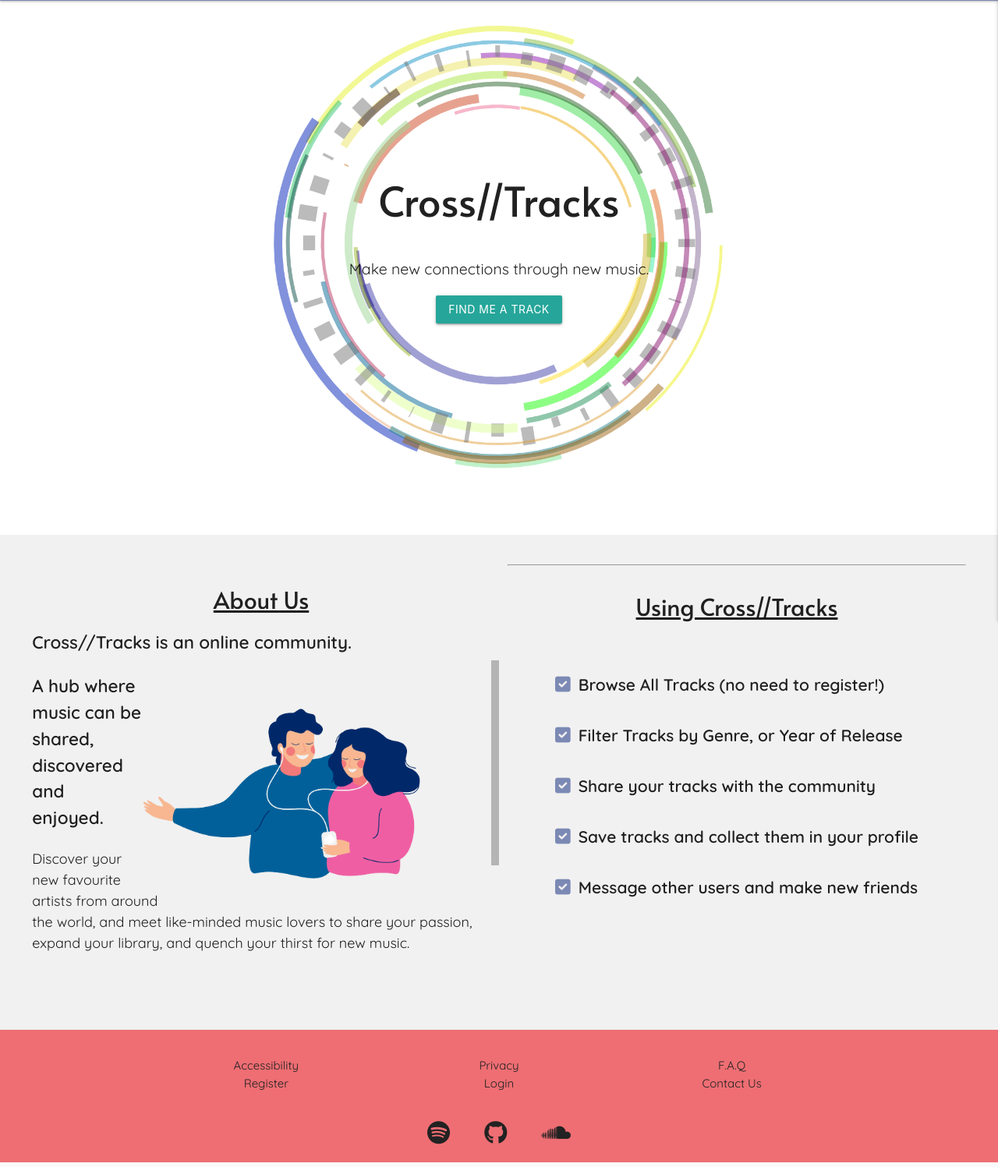
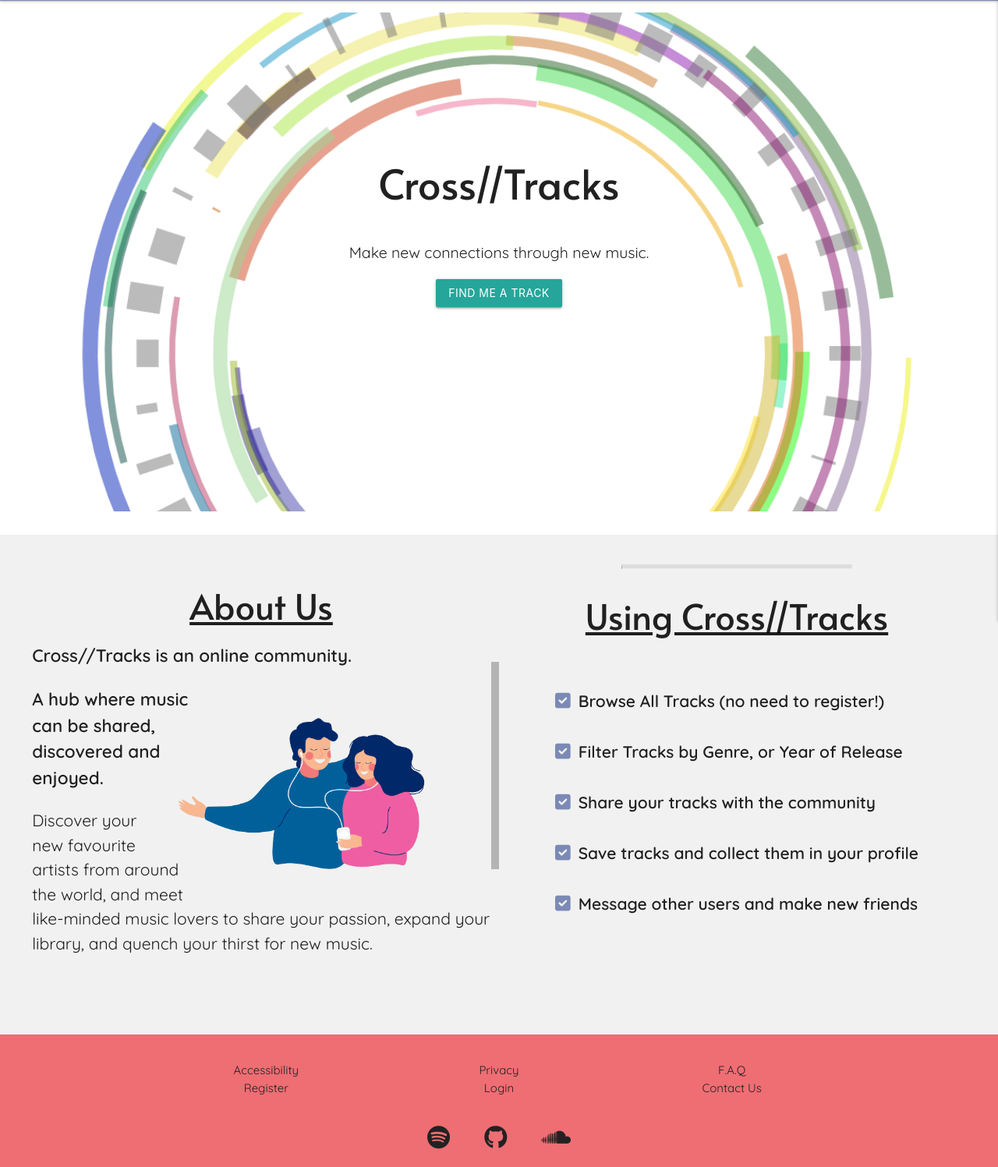
Before and after one commit to OliverCadman/cross_tracks_ci_ms3, a Flask app: page / in a window 1280 px wide. Shown: the part 64-1561 px from the top of the page at 78% size. Run offline with Flask 2, Linux system fonts and the light colour scheme; some libraries are stand-ins or nearby versions.

Commit message:
Adjusted size of hero background image in index.html, and font-sizes of 'About cross-tracks' section, for iPad device media query

```diff
--- a/application/static/css/style.css
+++ b/application/static/css/style.css
@@ -422,6 +422,17 @@
 /* Tablet Devices */
 @media screen and (min-width: 600px) {
 
+    .block-divider {
+        width: 50%;
+        border-top: 3px solid #ffffff;
+        display: inline-block;
+    }
+
+    .block-divider-home {
+        width: 50%;
+        border-top: 5px solid #DDD;
+    }
+
     /* -------- Home Page --------- */
 
     .hero-header h1 {
@@ -431,10 +442,10 @@
     .hero-section {
         margin-top: 1rem;
         background: url("../images/design3.png") no-repeat;
-        background-size: 46%;
+        background-size: 85%;
         background-position: 50% 20%;
         width: 100%;
-        height: 80vh;
+        height: 68vh;
         display: flex;
         flex-direction: column;
         align-items: center;
@@ -442,7 +453,6 @@
     }
 
     .hero-header {
-        height: 300px;
         display: flex;
         justify-content: center;
         flex-direction: column;
@@ -451,27 +461,14 @@
     .hero-inner {
         width: 100%;
         justify-content: flex-start;
-        height: 300px;
+        height: 150px;
         align-items: center;
         flex-direction: column;
         background: none;
     }
 
-    .about-crosstracks-wrapper {
-        position: relative;
-        margin-bottom: 50px;
-        margin-left: 20px;
-    }
-
-    .about-crosstracks-wrapper::after {
-        content: '';
-        height: 50%;
-        width: 10px;
-        position: absolute;
-        right: 0;
-        top: 25%;
-        display: inline-block;
-        background-color: rgb(180, 180, 180);
+    .info-header {
+        font-size: 3rem;
     }
 
     .about-lead {
@@ -479,7 +476,7 @@
     }
 
     .about-summary {
-        font-size: 1.2rem;
+        font-size: 1.4rem;
     }
 
     .about-crosstracks-background {
@@ -487,10 +484,10 @@
     }
 
     .about-crosstracks-vector {
-        width: 450px;
+        width: 400px;
         float: right;
         border-radius: 50%;
-
+        shape-outside: polygon(0 0, 75px, 300px)
     }
 
     .use-crosstracks-list-wrapper {
@@ -596,6 +593,34 @@
         color: #222222;
     }
 
+    /* ----- Home Page ----- */
+
+    .hero-section {
+        margin-top: 1rem;
+        background: url("../images/design3.png") no-repeat;
+        background-size: 85%;
+        background-position: 50% 20%;
+        width: 100%;
+        height: 80vh;
+    }
+
+    .about-crosstracks-wrapper {
+        position: relative;
+        margin-bottom: 50px;
+        margin-left: 10px;
+    }
+
+    .about-crosstracks-wrapper::after {
+        content: '';
+        height: 50%;
+        width: 10px;
+        position: absolute;
+        right: 0;
+        top: 25%;
+        display: inline-block;
+        background-color: rgb(180, 180, 180);
+    }
+
     /* ------ Browse Tracks Page ------ */
     /* Top-level links displaying user options */
 
@@ -614,20 +639,6 @@
     .user-option-icon {
         margin: 0 10px 0 30px;
     }
-
-    /*
-    #search-tracks-form {
-        display: flex;
-        justify-content: center;
-    } */
-
-    /* #search_input {
-        width: 50%;
-    }
-
-    #search_tracks {
-        width: 225px;
-    } */
 
     .card-title {
         /* white-space: nowrap; */
@@ -742,12 +753,6 @@
         margin-right: .4rem
     }
 
-    .block-divider {
-        width: 50%;
-        border-top: 3px solid #ffffff;
-        display: inline-block;
-    }
-
     .edit-profile-btn-wrapper {
         padding-bottom: 1rem;
         display: flex;
```
